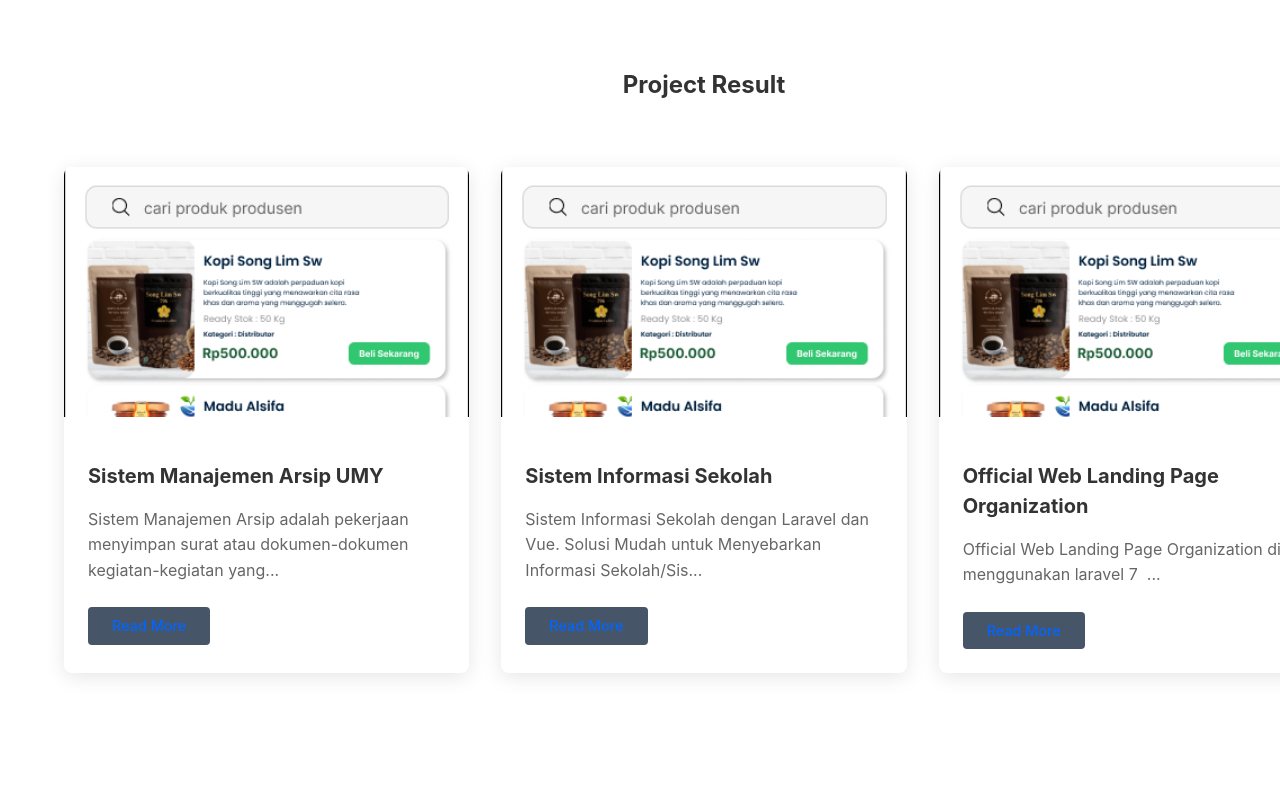
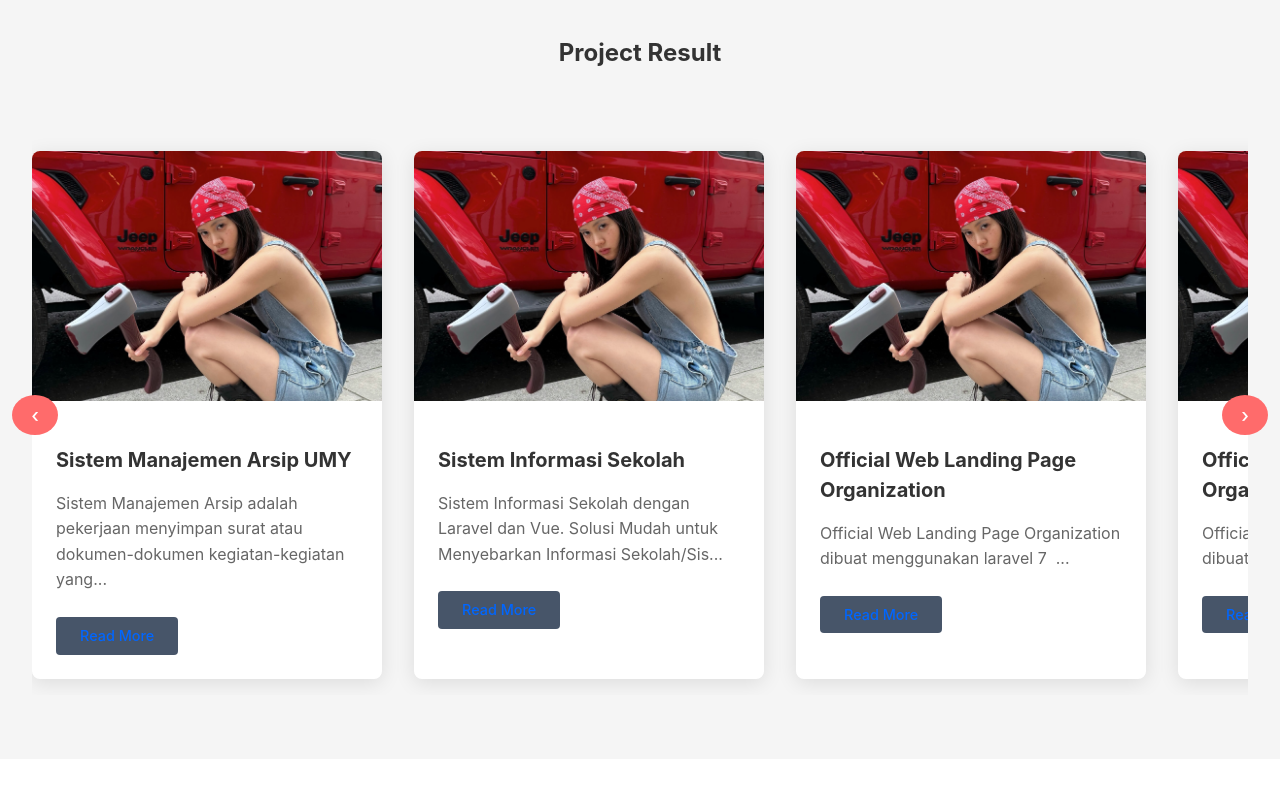
Before and after one commit to firdausmuh/firdaus-web, a React (Vite) app: page / in a window 1280 px wide. Shown: the part 4120-4920 px from the top of the page. Built offline with nearby package versions, Linux system fonts and the light colour scheme.

Commit message:
update something in the project result & taskbar

```diff
--- a/src/pages/Home.css
+++ b/src/pages/Home.css
@@ -179,7 +179,7 @@
 .skills-row {
   display: flex;
   justify-content: center;
-  gap: 4rem;
+  gap: 10rem;
   flex-wrap: wrap;
 }
 
@@ -208,9 +208,8 @@
 
 /* Projects Section */
 .projects-section {
-  width: 100%;
-  padding: 6rem 4rem;
-  background: #fff;
+  padding: 4rem 2rem;
+  background: #f5f5f5;
 }
 
 .projects-section .section-title {
@@ -219,15 +218,29 @@
   margin-bottom: 4rem;
 }
 
-.projects-grid {
+.projects-container {
+  position: relative;
   max-width: 1400px;
   margin: 0 auto;
-  display: grid;
-  grid-template-columns: repeat(auto-fit, minmax(350px, 1fr));
+  display: flex;
+  align-items: center;
+  gap: 1rem;
+}
+
+.projects-grid {
+  display: flex;
+  overflow-x: auto;
+  scroll-behavior: smooth;
+  scrollbar-width: none; /* Firefox */
+  -ms-overflow-style: none; /* IE and Edge */
   gap: 2rem;
+  padding: 1rem;
+  scroll-snap-type: x mandatory;
 }
 
 .project-card {
+  scroll-snap-align: start;
+  min-width: 350px; /* Set minimum width for cards */
   background: #fff;
   border-radius: 8px;
   overflow: hidden;
@@ -358,6 +371,20 @@
     width: 60px;
     height: 60px;
   }
+
+  .projects-container {
+    padding: 0 1rem;
+  }
+
+  .projects-container .scroll-button {
+    width: 35px;
+    height: 35px;
+    font-size: 1rem;
+  }
+
+  .project-card {
+    min-width: 280px;
+  }
 }
 
 @media (max-width: 480px) {
@@ -372,6 +399,14 @@
   .skill-icon img {
     width: 50px;
     height: 50px;
+  }
+
+  .projects-section {
+    padding: 3rem 1rem;
+  }
+
+  .project-content {
+    padding: 1rem;
   }
 }
 
@@ -760,3 +795,109 @@
     gap: 1rem;
   }
 }
+
+/* Update projects container scroll buttons */
+.projects-container .scroll-button {
+  display: flex; /* Show the buttons */
+  position: absolute;
+  width: 40px;
+  height: 40px;
+  border-radius: 50%;
+  background: #ff6b6b;
+  color: white;
+  border: none;
+  cursor: pointer;
+  align-items: center;
+  justify-content: center;
+  font-size: 1.2rem;
+  z-index: 2;
+  transition: all 0.3s ease;
+  opacity: 1;
+  visibility: visible;
+}
+
+.projects-container .scroll-button:hover {
+  background: #ff5252;
+  transform: scale(1.1);
+}
+
+.projects-container .scroll-button.left {
+  left: -20px;
+}
+
+.projects-container .scroll-button.right {
+  right: -20px;
+}
+
+/* Update projects grid for better scrolling */
+.projects-grid {
+  display: flex;
+  overflow-x: auto;
+  scroll-behavior: smooth;
+  scrollbar-width: none; /* Firefox */
+  -ms-overflow-style: none; /* IE and Edge */
+  gap: 2rem;
+  padding: 1rem;
+  scroll-snap-type: x mandatory;
+}
+
+.project-card {
+  scroll-snap-align: start;
+  min-width: 350px; /* Set minimum width for cards */
+  background: #fff;
+  border-radius: 8px;
+  overflow: hidden;
+  box-shadow: 0 4px 20px rgba(0, 0, 0, 0.1);
+  transition: transform 0.3s ease;
+}
+
+.project-card:hover {
+  transform: translateY(-10px);
+}
+
+.project-image {
+  width: 100%;
+  height: 250px;
+  overflow: hidden;
+}
+
+.project-image img {
+  width: 100%;
+  height: 100%;
+  object-fit: cover;
+  transition: transform 0.3s ease;
+}
+
+.project-card:hover .project-image img {
+  transform: scale(1.05);
+}
+
+.project-content {
+  padding: 1.5rem;
+}
+
+.project-content h3 {
+  color: #333;
+  font-size: 1.25rem;
+  margin-bottom: 1rem;
+}
+
+.project-content p {
+  color: #666;
+  margin-bottom: 1.5rem;
+  line-height: 1.6;
+}
+
+.read-more {
+  display: inline-block;
+  padding: 0.5rem 1.5rem;
+  background: #475569;
+  color: #fff;
+  text-decoration: none;
+  border-radius: 4px;
+  transition: background 0.3s ease;
+}
+
+.read-more:hover {
+  background: #334155;
+}
--- a/src/pages/Home.jsx
+++ b/src/pages/Home.jsx
@@ -1,9 +1,11 @@
-import { useEffect } from "react";
-import { FaTwitter, FaInstagram, FaYoutube, FaThreads, FaGithub, FaAndroid, FaFacebook, FaLinkedin } from "react-icons/fa6";
+import { useEffect, useState } from "react";
+import { FaTwitter, FaInstagram, FaYoutube, FaThreads, FaGithub, FaAndroid, FaFacebook, FaLinkedin, FaArrowUp } from "react-icons/fa6";
 import "./Home.css";
 import "../styles/animations.css";
 
 function Home() {
+  const [showScroll, setShowScroll] = useState(false);
+
   useEffect(() => {
     const observerOptions = {
       threshold: 0.2,
@@ -24,6 +26,43 @@ function Home() {
       animatedElements.forEach((el) => observer.unobserve(el));
     };
   }, []);
+
+  useEffect(() => {
+    const checkScrollTop = () => {
+      if (!showScroll && window.pageYOffset > 400) {
+        setShowScroll(true);
+      } else if (showScroll && window.pageYOffset <= 400) {
+        setShowScroll(false);
+      }
+    };
+
+    window.addEventListener("scroll", checkScrollTop);
+    return () => window.removeEventListener("scroll", checkScrollTop);
+  }, [showScroll]);
+
+  const scrollProjects = (direction) => {
+    const container = document.querySelector(".projects-grid");
+    const scrollAmount = container.clientWidth / 2; // Scroll half the container width
+
+    if (direction === "left") {
+      container.scrollBy({
+        left: -scrollAmount,
+        behavior: "smooth",
+      });
+    } else {
+      container.scrollBy({
+        left: scrollAmount,
+        behavior: "smooth",
+      });
+    }
+  };
+
+  const scrollToTop = () => {
+    window.scrollTo({
+      top: 0,
+      behavior: "smooth",
+    });
+  };
 
   return (
     <div className="home">
@@ -189,10 +228,15 @@ function Home() {
       {/* Portfolio Section */}
       <section id="portfolio" className="projects-section">
         <h2 className="section-title animate fade-in-up">Project Result</h2>
+        <div className="projects-container">
+          <button className="scroll-button left" onClick={() => scrollProjects("left")}>
+            &#8249;
+          </button>
+
           <div className="projects-grid">
             <div className="project-card animate fade-in-up delay-1">
               <div className="project-image">
-              <img src="/src/assets/projects/project1.jpg" alt="Sistem Manajemen Arsip UMY" />
+                <img src="/src/assets/projects/mintira.jpg" alt="Sistem Manajemen Arsip UMY" />
               </div>
               <div className="project-content">
                 <h3>Sistem Manajemen Arsip UMY</h3>
@@ -205,7 +249,7 @@ function Home() {
 
             <div className="project-card animate fade-in-up delay-2">
               <div className="project-image">
-              <img src="/src/assets/projects/project1.jpg" alt="Sistem Informasi Sekolah" />
+                <img src="/src/assets/projects/mintira.jpg" alt="Sistem Informasi Sekolah" />
               </div>
               <div className="project-content">
                 <h3>Sistem Informasi Sekolah</h3>
@@ -218,7 +262,20 @@ function Home() {
 
             <div className="project-card animate fade-in-up delay-3">
               <div className="project-image">
-              <img src="/src/assets/projects/project1.jpg" alt="Official Web Landing Page Organization" />
+                <img src="/src/assets/projects/mintira.jpg" alt="Official Web Landing Page Organization" />
+              </div>
+              <div className="project-content">
+                <h3>Official Web Landing Page Organization</h3>
+                <p>Official Web Landing Page Organization dibuat menggunakan laravel 7 &nbsp;...</p>
+                <a href="#" className="read-more">
+                  Read More
+                </a>
+              </div>
+            </div>
+
+            <div className="project-card animate fade-in-up delay-3">
+              <div className="project-image">
+                <img src="/src/assets/projects/mintira.jpg" alt="Official Web Landing Page Organization" />
               </div>
               <div className="project-content">
                 <h3>Official Web Landing Page Organization</h3>
@@ -229,15 +286,20 @@ function Home() {
               </div>
             </div>
           </div>
+
+          <button className="scroll-button right" onClick={() => scrollProjects("right")}>
+            &#8250;
+          </button>
+        </div>
       </section>
 
       {/* Social Links */}
       <footer className="footer-section">
         <div className="footer-container">
           <div className="footer-column">
-            <h3>About Us</h3>
+            <h3>About Me</h3>
             <p>Thanks for visit my personal web</p>
-            <p className="copyright">Copyright © 2025 All rights reserved | created by Laili Septiandi</p>
+            <p className="copyright">Copyright © 2025 All rights reserved | created by Muhamad Firdaus</p>
           </div>
 
           <div className="footer-column">
@@ -252,7 +314,7 @@ function Home() {
           </div>
 
           <div className="footer-column">
-            <h3>Follow Us</h3>
+            <h3>Follow Me</h3>
             <p>Let us be social</p>
             <div className="social-icons">
               <a href="https://facebook.com" target="_blank" rel="noopener noreferrer">
```
Also changed, not shown: src/assets/projects/mintira.jpg (added). Lines whose indentation alone changed are shown as unchanged.
